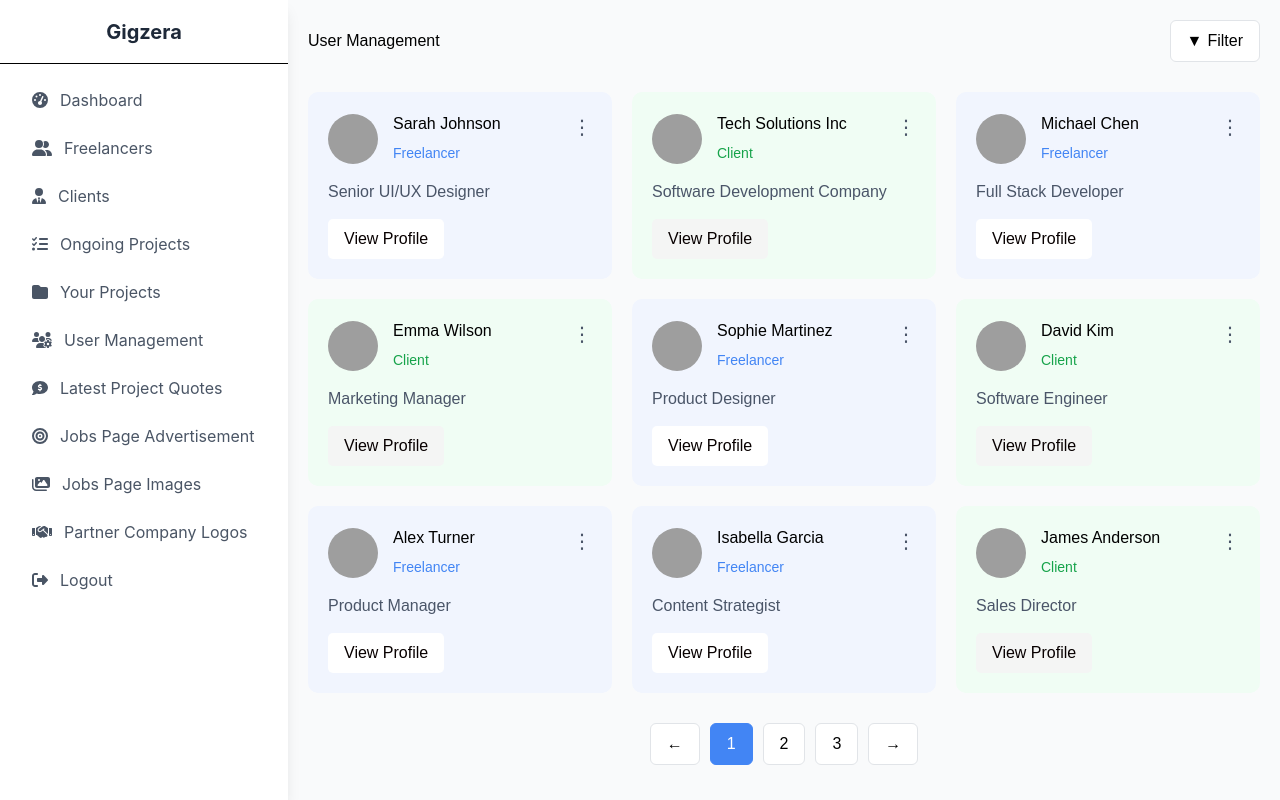
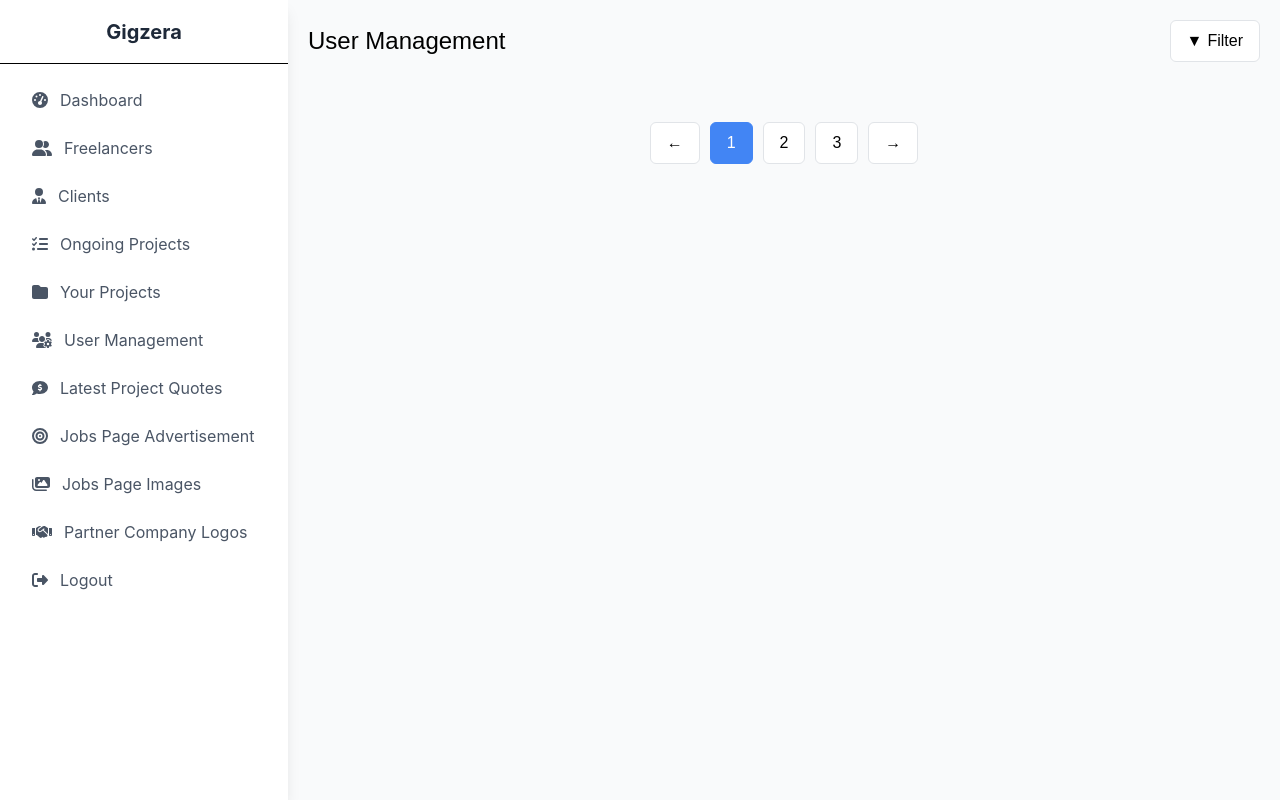
Before and after one commit to EswarSai19/Gigzera, a Django app: template gigzera/myadmin/templates/myadmin/userManagement.html in a window 1280 px wide. Run offline with Django 3.2, Linux system fonts and the light colour scheme; the template is opened without the code that fills it, so the values that code supplies are empty; style sheets or scripts are compiled from the project's sources; grey boxes are pictures that could not be loaded.

Commit message:
user maangement is completed, singlePQ 30% calc is also done

```diff
--- a/gigzera/myadmin/static/css/ad_userManagement.css
+++ b/gigzera/myadmin/static/css/ad_userManagement.css
@@ -85,6 +85,10 @@ body {
     justify-content: space-between;
     align-items: center;
     margin-bottom: 30px;
+}
+
+.header h1 {
+    font-size: 24px;
 }
 
 .filter-btn {
--- a/gigzera/myadmin/static/js/ad_userManagement.js
+++ b/gigzera/myadmin/static/js/ad_userManagement.js
@@ -1,196 +1,196 @@
 // Sample user data
-const users = [
-  // Page 1
-  {
-    name: "Sarah Johnson",
-    type: "freelancer",
-    role: "Senior UI/UX Designer",
-    avatar: "https://cdn.yellowmessenger.com/Xmnn1dek6nzZ1735637434099.jpeg",
-  },
-  {
-    name: "Tech Solutions Inc",
-    type: "client",
-    role: "Software Development Company",
-    avatar: "https://cdn.yellowmessenger.com/Xmnn1dek6nzZ1735637434099.jpeg",
-  },
-  {
-    name: "Michael Chen",
-    type: "freelancer",
-    role: "Full Stack Developer",
-    avatar: "https://cdn.yellowmessenger.com/Xmnn1dek6nzZ1735637434099.jpeg",
-  },
-  {
-    name: "Emma Wilson",
-    type: "client",
-    role: "Marketing Manager",
-    avatar: "https://cdn.yellowmessenger.com/Xmnn1dek6nzZ1735637434099.jpeg",
-  },
-  {
-    name: "Sophie Martinez",
-    type: "freelancer",
-    role: "Product Designer",
-    avatar: "https://cdn.yellowmessenger.com/Xmnn1dek6nzZ1735637434099.jpeg",
-  },
-  {
-    name: "David Kim",
-    type: "client",
-    role: "Software Engineer",
-    avatar: "https://cdn.yellowmessenger.com/Xmnn1dek6nzZ1735637434099.jpeg",
-  },
-  {
-    name: "Alex Turner",
-    type: "freelancer",
-    role: "Product Manager",
-    avatar: "https://cdn.yellowmessenger.com/Xmnn1dek6nzZ1735637434099.jpeg",
-  },
-  {
-    name: "Isabella Garcia",
-    type: "freelancer",
-    role: "Content Strategist",
-    avatar: "https://cdn.yellowmessenger.com/Xmnn1dek6nzZ1735637434099.jpeg",
-  },
-  {
-    name: "James Anderson",
-    type: "client",
-    role: "Sales Director",
-    avatar: "https://cdn.yellowmessenger.com/Xmnn1dek6nzZ1735637434099.jpeg",
-  },
+// const users = [
+//   // Page 1
+//   {
+//     name: "Sarah Johnson",
+//     type: "freelancer",
+//     role: "Senior UI/UX Designer",
+//     avatar: "https://cdn.yellowmessenger.com/Xmnn1dek6nzZ1735637434099.jpeg",
+//   },
+//   {
+//     name: "Tech Solutions Inc",
+//     type: "client",
+//     role: "Software Development Company",
+//     avatar: "https://cdn.yellowmessenger.com/Xmnn1dek6nzZ1735637434099.jpeg",
+//   },
+//   {
+//     name: "Michael Chen",
+//     type: "freelancer",
+//     role: "Full Stack Developer",
+//     avatar: "https://cdn.yellowmessenger.com/Xmnn1dek6nzZ1735637434099.jpeg",
+//   },
+//   {
+//     name: "Emma Wilson",
+//     type: "client",
+//     role: "Marketing Manager",
+//     avatar: "https://cdn.yellowmessenger.com/Xmnn1dek6nzZ1735637434099.jpeg",
+//   },
+//   {
+//     name: "Sophie Martinez",
+//     type: "freelancer",
+//     role: "Product Designer",
+//     avatar: "https://cdn.yellowmessenger.com/Xmnn1dek6nzZ1735637434099.jpeg",
+//   },
+//   {
+//     name: "David Kim",
+//     type: "client",
+//     role: "Software Engineer",
+//     avatar: "https://cdn.yellowmessenger.com/Xmnn1dek6nzZ1735637434099.jpeg",
+//   },
+//   {
+//     name: "Alex Turner",
+//     type: "freelancer",
+//     role: "Product Manager",
+//     avatar: "https://cdn.yellowmessenger.com/Xmnn1dek6nzZ1735637434099.jpeg",
+//   },
+//   {
+//     name: "Isabella Garcia",
+//     type: "freelancer",
+//     role: "Content Strategist",
+//     avatar: "https://cdn.yellowmessenger.com/Xmnn1dek6nzZ1735637434099.jpeg",
+//   },
+//   {
+//     name: "James Anderson",
+//     type: "client",
+//     role: "Sales Director",
+//     avatar: "https://cdn.yellowmessenger.com/Xmnn1dek6nzZ1735637434099.jpeg",
+//   },
 
-  // Page 2
-  {
-    name: "Anna Wright",
-    type: "freelancer",
-    role: "Graphic Designer",
-    avatar: "https://cdn.yellowmessenger.com/Xmnn1dek6nzZ1735637434099.jpeg",
-  },
-  {
-    name: "Global Ventures Ltd",
-    type: "client",
-    role: "Consulting Firm",
-    avatar: "https://cdn.yellowmessenger.com/Xmnn1dek6nzZ1735637434099.jpeg",
-  },
-  {
-    name: "Ethan Moore",
-    type: "freelancer",
-    role: "Data Scientist",
-    avatar: "https://cdn.yellowmessenger.com/Xmnn1dek6nzZ1735637434099.jpeg",
-  },
-  {
-    name: "Sophia Taylor",
-    type: "client",
-    role: "HR Manager",
-    avatar: "https://cdn.yellowmessenger.com/Xmnn1dek6nzZ1735637434099.jpeg",
-  },
-  {
-    name: "Liam Brown",
-    type: "freelancer",
-    role: "Backend Developer",
-    avatar: "https://cdn.yellowmessenger.com/Xmnn1dek6nzZ1735637434099.jpeg",
-  },
-  {
-    name: "Olivia Martinez",
-    type: "client",
-    role: "Project Manager",
-    avatar: "https://cdn.yellowmessenger.com/Xmnn1dek6nzZ1735637434099.jpeg",
-  },
-  {
-    name: "Lucas Smith",
-    type: "freelancer",
-    role: "DevOps Engineer",
-    avatar: "https://cdn.yellowmessenger.com/Xmnn1dek6nzZ1735637434099.jpeg",
-  },
-  {
-    name: "Mia Johnson",
-    type: "freelancer",
-    role: "SEO Specialist",
-    avatar: "https://cdn.yellowmessenger.com/Xmnn1dek6nzZ1735637434099.jpeg",
-  },
-  {
-    name: "Benjamin Davis",
-    type: "client",
-    role: "Business Owner",
-    avatar: "https://cdn.yellowmessenger.com/Xmnn1dek6nzZ1735637434099.jpeg",
-  },
+//   // Page 2
+//   {
+//     name: "Anna Wright",
+//     type: "freelancer",
+//     role: "Graphic Designer",
+//     avatar: "https://cdn.yellowmessenger.com/Xmnn1dek6nzZ1735637434099.jpeg",
+//   },
+//   {
+//     name: "Global Ventures Ltd",
+//     type: "client",
+//     role: "Consulting Firm",
+//     avatar: "https://cdn.yellowmessenger.com/Xmnn1dek6nzZ1735637434099.jpeg",
+//   },
+//   {
+//     name: "Ethan Moore",
+//     type: "freelancer",
+//     role: "Data Scientist",
+//     avatar: "https://cdn.yellowmessenger.com/Xmnn1dek6nzZ1735637434099.jpeg",
+//   },
+//   {
+//     name: "Sophia Taylor",
+//     type: "client",
+//     role: "HR Manager",
+//     avatar: "https://cdn.yellowmessenger.com/Xmnn1dek6nzZ1735637434099.jpeg",
+//   },
+//   {
+//     name: "Liam Brown",
+//     type: "freelancer",
+//     role: "Backend Developer",
+//     avatar: "https://cdn.yellowmessenger.com/Xmnn1dek6nzZ1735637434099.jpeg",
+//   },
+//   {
+//     name: "Olivia Martinez",
+//     type: "client",
+//     role: "Project Manager",
+//     avatar: "https://cdn.yellowmessenger.com/Xmnn1dek6nzZ1735637434099.jpeg",
+//   },
+//   {
+//     name: "Lucas Smith",
+//     type: "freelancer",
+//     role: "DevOps Engineer",
+//     avatar: "https://cdn.yellowmessenger.com/Xmnn1dek6nzZ1735637434099.jpeg",
+//   },
+//   {
+//     name: "Mia Johnson",
+//     type: "freelancer",
+//     role: "SEO Specialist",
+//     avatar: "https://cdn.yellowmessenger.com/Xmnn1dek6nzZ1735637434099.jpeg",
+//   },
+//   {
+//     name: "Benjamin Davis",
+//     type: "client",
+//     role: "Business Owner",
+//     avatar: "https://cdn.yellowmessenger.com/Xmnn1dek6nzZ1735637434099.jpeg",
+//   },
 
-  // Page 3
-  {
-    name: "Charlotte Thomas",
-    type: "freelancer",
-    role: "Mobile App Developer",
-    avatar: "https://cdn.yellowmessenger.com/Xmnn1dek6nzZ1735637434099.jpeg",
-  },
-  {
-    name: "Innovation Labs",
-    type: "client",
-    role: "R&D Company",
-    avatar: "https://cdn.yellowmessenger.com/Xmnn1dek6nzZ1735637434099.jpeg",
-  },
-  {
-    name: "Henry White",
-    type: "freelancer",
-    role: "Cybersecurity Specialist",
-    avatar: "https://cdn.yellowmessenger.com/Xmnn1dek6nzZ1735637434099.jpeg",
-  },
-  {
-    name: "Grace Lee",
-    type: "client",
-    role: "Operations Manager",
-    avatar: "https://cdn.yellowmessenger.com/Xmnn1dek6nzZ1735637434099.jpeg",
-  },
-  {
-    name: "Jacob Walker",
-    type: "freelancer",
-    role: "AI/ML Engineer",
-    avatar: "https://cdn.yellowmessenger.com/Xmnn1dek6nzZ1735637434099.jpeg",
-  },
-  {
-    name: "Ava Scott",
-    type: "client",
-    role: "E-commerce Specialist",
-    avatar: "https://cdn.yellowmessenger.com/Xmnn1dek6nzZ1735637434099.jpeg",
-  },
-  {
-    name: "Matthew Evans",
-    type: "freelancer",
-    role: "Game Developer",
-    avatar: "https://cdn.yellowmessenger.com/Xmnn1dek6nzZ1735637434099.jpeg",
-  },
-  {
-    name: "Ella King",
-    type: "freelancer",
-    role: "Video Editor",
-    avatar: "https://cdn.yellowmessenger.com/Xmnn1dek6nzZ1735637434099.jpeg",
-  },
-  {
-    name: "Logan Harris",
-    type: "client",
-    role: "Tech Lead",
-    avatar: "https://cdn.yellowmessenger.com/Xmnn1dek6nzZ1735637434099.jpeg",
-  },
-];
+//   // Page 3
+//   {
+//     name: "Charlotte Thomas",
+//     type: "freelancer",
+//     role: "Mobile App Developer",
+//     avatar: "https://cdn.yellowmessenger.com/Xmnn1dek6nzZ1735637434099.jpeg",
+//   },
+//   {
+//     name: "Innovation Labs",
+//     type: "client",
+//     role: "R&D Company",
+//     avatar: "https://cdn.yellowmessenger.com/Xmnn1dek6nzZ1735637434099.jpeg",
+//   },
+//   {
+//     name: "Henry White",
+//     type: "freelancer",
+//     role: "Cybersecurity Specialist",
+//     avatar: "https://cdn.yellowmessenger.com/Xmnn1dek6nzZ1735637434099.jpeg",
+//   },
+//   {
+//     name: "Grace Lee",
+//     type: "client",
+//     role: "Operations Manager",
+//     avatar: "https://cdn.yellowmessenger.com/Xmnn1dek6nzZ1735637434099.jpeg",
+//   },
+//   {
+//     name: "Jacob Walker",
+//     type: "freelancer",
+//     role: "AI/ML Engineer",
+//     avatar: "https://cdn.yellowmessenger.com/Xmnn1dek6nzZ1735637434099.jpeg",
+//   },
+//   {
+//     name: "Ava Scott",
+//     type: "client",
+//     role: "E-commerce Specialist",
+//     avatar: "https://cdn.yellowmessenger.com/Xmnn1dek6nzZ1735637434099.jpeg",
+//   },
+//   {
+//     name: "Matthew Evans",
+//     type: "freelancer",
+//     role: "Game Developer",
+//     avatar: "https://cdn.yellowmessenger.com/Xmnn1dek6nzZ1735637434099.jpeg",
+//   },
+//   {
+//     name: "Ella King",
+//     type: "freelancer",
+//     role: "Video Editor",
+//     avatar: "https://cdn.yellowmessenger.com/Xmnn1dek6nzZ1735637434099.jpeg",
+//   },
+//   {
+//     name: "Logan Harris",
+//     type: "client",
+//     role: "Tech Lead",
+//     avatar: "https://cdn.yellowmessenger.com/Xmnn1dek6nzZ1735637434099.jpeg",
+//   },
+// ];
 // Function to create user cards
-function createUserCard(user) {
-  return `
-        <div class="user-card ${user.type}">
-            <div class="menu-dots">⋮</div>
-            <div class="user-info">
-                <img src="${user.avatar}" alt="${
-    user.name
-  }" class="user-avatar">
-                <div class="user-details">
-                    <h3>${user.name}</h3>
-                    <span class="user-type ${user.type}">${
-    user.type.charAt(0).toUpperCase() + user.type.slice(1)
-  }</span>
-                </div>
-            </div>
-            <div class="user-role">${user.role}</div>
-            <a href="#" class="view-profile-btn" data-type="${
-              user.type
-            }" data-name="${user.name}">View Profile</a>
-        </div>
-    `;
-}
+// function createUserCard(user) {
+// return `
+//       <div class="user-card ${user.type}">
+//           <div class="menu-dots">⋮</div>
+//           <div class="user-info">
+//               <img src="${user.avatar}" alt="${
+//   user.name
+// }" class="user-avatar">
+//               <div class="user-details">
+//                   <h3>${user.name}</h3>
+//                   <span class="user-type ${user.type}">${
+//   user.type.charAt(0).toUpperCase() + user.type.slice(1)
+// }</span>
+//               </div>
+//           </div>
+//           <div class="user-role">${user.role}</div>
+//           <a href="#" class="view-profile-btn" data-type="${
+//             user.type
+//           }" data-name="${user.name}">View Profile</a>
+//       </div>
+//   `;
+// }
 
 // Function to render users
 function renderUsers() {
@@ -231,21 +231,21 @@ function updatePage(page) {
 }
 
 // Add event listeners for the "View Profile" button
-function addViewProfileEventListeners() {
-  document.querySelectorAll(".view-profile-btn").forEach((button) => {
-    button.addEventListener("click", (e) => {
-      e.preventDefault();
-      const userType = button.getAttribute("data-type");
-      const userName = button.getAttribute("data-name");
+// function addViewProfileEventListeners() {
+//   document.querySelectorAll(".view-profile-btn").forEach((button) => {
+//     button.addEventListener("click", (e) => {
+//       e.preventDefault();
+//       const userType = button.getAttribute("data-type");
+//       const userName = button.getAttribute("data-name");
 
-      if (userType === "freelancer") {
-        window.location.href = `../html/Design CR Admin Freelancer view.html`;
-      } else if (userType === "client") {
-        window.location.href = `../html/Design CR Admin recruiter view.html`;
-      }
-    });
-  });
-}
+//       if (userType === "freelancer") {
+//         window.location.href = `../html/Design CR Admin Freelancer view.html`;
+//       } else if (userType === "client") {
+//         window.location.href = `../html/Design CR Admin recruiter view.html`;
+//       }
+//     });
+//   });
+// }
 
 // Initialize the page
 document.addEventListener("DOMContentLoaded", () => {
--- a/gigzera/myadmin/templates/myadmin/ad_clientProfileView.html
+++ b/gigzera/myadmin/templates/myadmin/ad_clientProfileView.html
@@ -152,7 +152,11 @@
     // Add click event to all buttons with the class "findajob-btn"
     Array.from(backToUsers).forEach((btn) => {
       btn.addEventListener("click", () => {
-        window.location.href = "{% url 'ad_clients' %}";
+        if (document.referrer) {
+          window.history.back(); // Go back to the previous page
+        } else {
+          window.location.href = "{% url 'ad_clients' %}"; // Default fallback
+        }
       });
     });
 
--- a/gigzera/myadmin/templates/myadmin/ad_freelancerProfileView.html
+++ b/gigzera/myadmin/templates/myadmin/ad_freelancerProfileView.html
@@ -222,7 +222,11 @@
     // Add click event to all buttons with the class "findajob-btn"
     Array.from(backToUsers).forEach((btn) => {
       btn.addEventListener("click", () => {
-        window.location.href = "{% url 'ad_freelancers' %}";
+        if (document.referrer) {
+          window.history.back(); // Go back to the previous page
+        } else {
+          window.location.href = "{% url 'ad_freelancers' %}"; // Default fallback
+        }
       });
     });
 
--- a/gigzera/myadmin/templates/myadmin/latestSinglePQ.html
+++ b/gigzera/myadmin/templates/myadmin/latestSinglePQ.html
@@ -106,7 +106,7 @@
         <p>
           <strong>Consulting Charges:</strong>
           <button id="proposed-budget" class="budget-button">
-            {{bid.cur_symbol}} 500
+            {{bid.cur_symbol}} {{bid.basic_revised_budget}}
           </button>
           <input
             type="hidden"
--- a/gigzera/myadmin/templates/myadmin/userManagement.html
+++ b/gigzera/myadmin/templates/myadmin/userManagement.html
@@ -12,12 +12,41 @@
   <!-- Main Content -->
   <!-- <main class="main-content"> -->
   <div class="header">
-    <h2>User Management</h2>
+    <h1>User Management</h1>
     <button class="filter-btn"><span class="icon">▼</span> Filter</button>
   </div>
 
   <!-- This div is important for the JavaScript to work -->
-  <div class="users-grid" id="usersGrid"></div>
+  <div class="users-grid" id="usersGrid">
+    {% for user in users %}
+    <div class="user-card {{user.user_role}}">
+      <!-- <div class="menu-dots">⋮</div> -->
+      <div class="user-info">
+        <img
+          src="https://cdn.yellowmessenger.com/Xmnn1dek6nzZ1735637434099.jpeg"
+          alt="{{user.name}}"
+          class="user-avatar"
+        />
+        <div class="user-details">
+          <h3>{{user.name}}</h3>
+          <span class="user-type {{user.user_role}}">{{user.user_role_}}</span>
+        </div>
+      </div>
+      <div class="user-role">{{user.designation}}</div>
+      <a
+        href="{% if user.user_role == 'freelancer' %}
+            {% url 'ad_freelancerProfileView' %}?userId={{ user.userId }}
+         {% else %}
+            {% url 'ad_clientProfileView' %}?userId={{ user.userId }}
+         {% endif %}"
+        class="view-profile-btn"
+        data-type="{{user.user_role}}"
+        data-userId="{{user.userId}}"
+        >View Profile</a
+      >
+    </div>
+    {% endfor %}
+  </div>
 
   <div class="pagination">
     <button class="prev-btn">←</button>
```
Also changed, not shown: gigzera/myadmin/views.py (+16 -7 lines).
